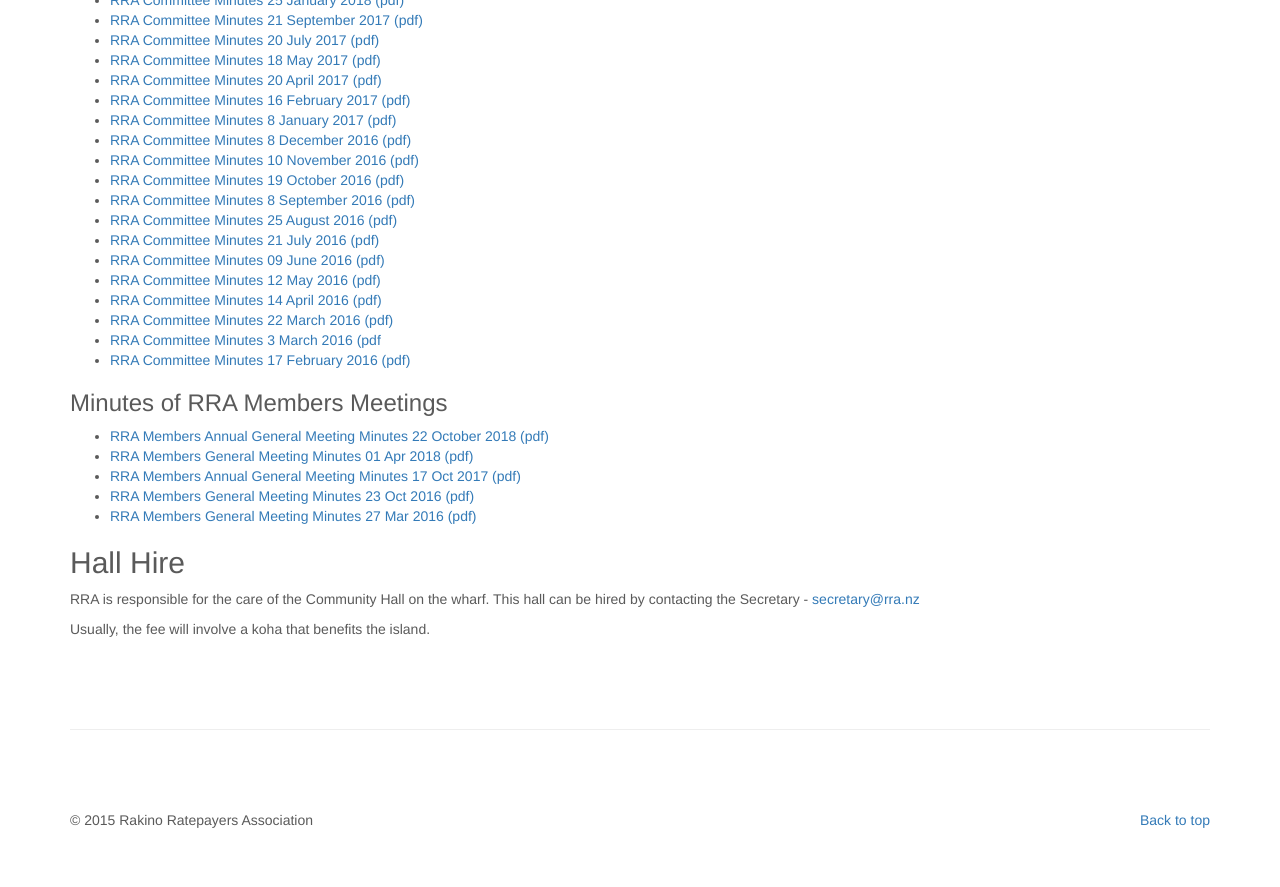
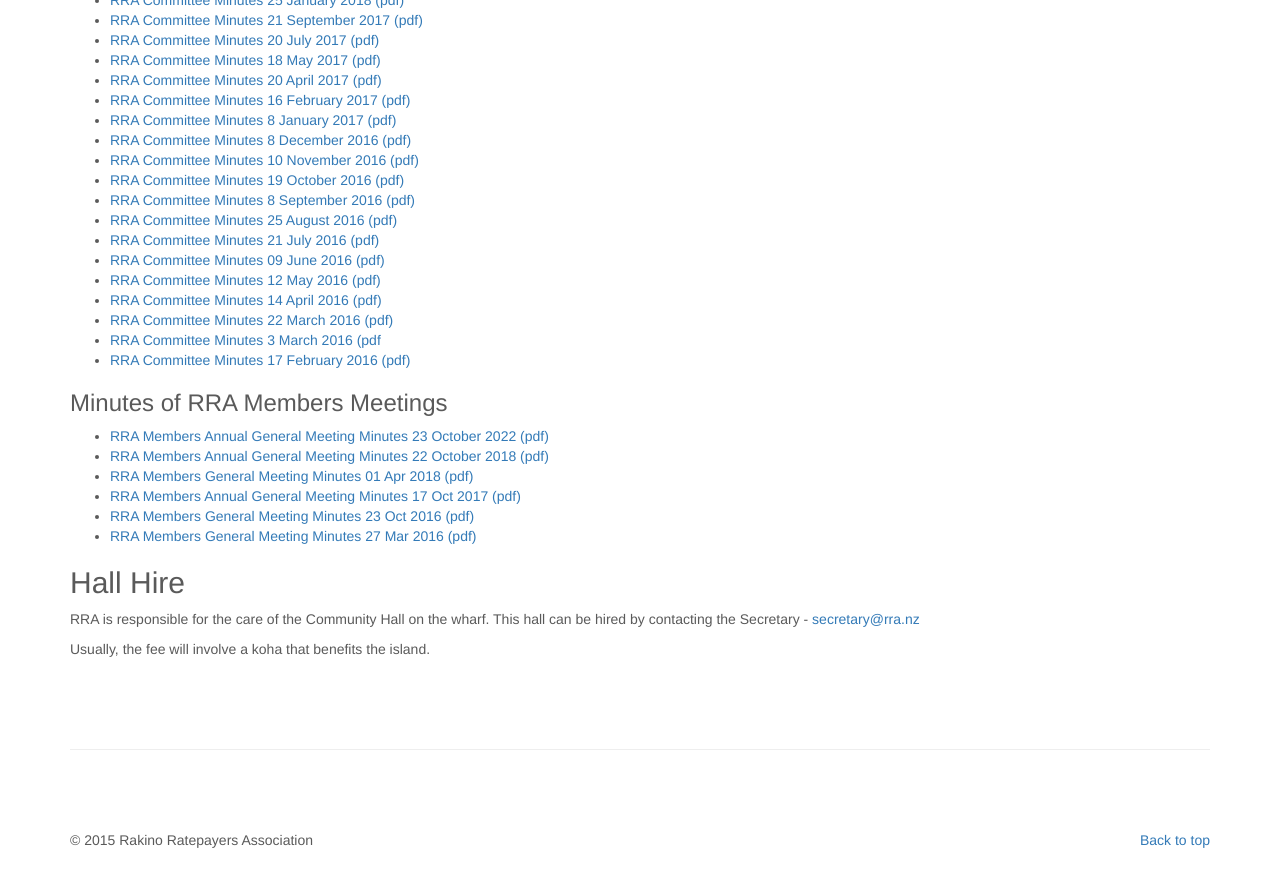
Before and after one commit to rakinoratepayers/rakinoratepayers.github.io, a Jekyll site: the page built from members.md, in a window 1280 px wide and 900 px high, scrolled down 962 px. Shown: the top 887 px of the window. Built offline with Jekyll 4.4.1, drawn with Linux system fonts in a browser that asks for light colours; nearby versions of some CDN libraries.

Commit message:
index agm

```diff
--- a/members.md
+++ b/members.md
@@ -68,6 +68,7 @@ Newsletters are produced quarterly and are emailed to all members. Newsletters a
 
 
 ### Minutes of RRA Members Meetings
+- [RRA Members Annual General Meeting Minutes 23 October 2022 (pdf)](/assets/minutes/221023 RRA AGM Committee Minutes 23 Oct 2022.pdf)
 - [RRA Members Annual General Meeting Minutes 22 October 2018 (pdf)](/assets/minutes/181022 RRA Annual General Meeting Minutes 22 Oct 2018.pdf)
 - [RRA Members General Meeting Minutes 01 Apr 2018 (pdf)](/assets/minutes/180401 RRA General Meeting Minutes Easter 01 Apr 2018.pdf)
 - [RRA Members Annual General Meeting Minutes 17 Oct 2017 (pdf)](/assets/minutes/171022 RRA Annual General Minutes 22 Oct 2017.pdf)
```
